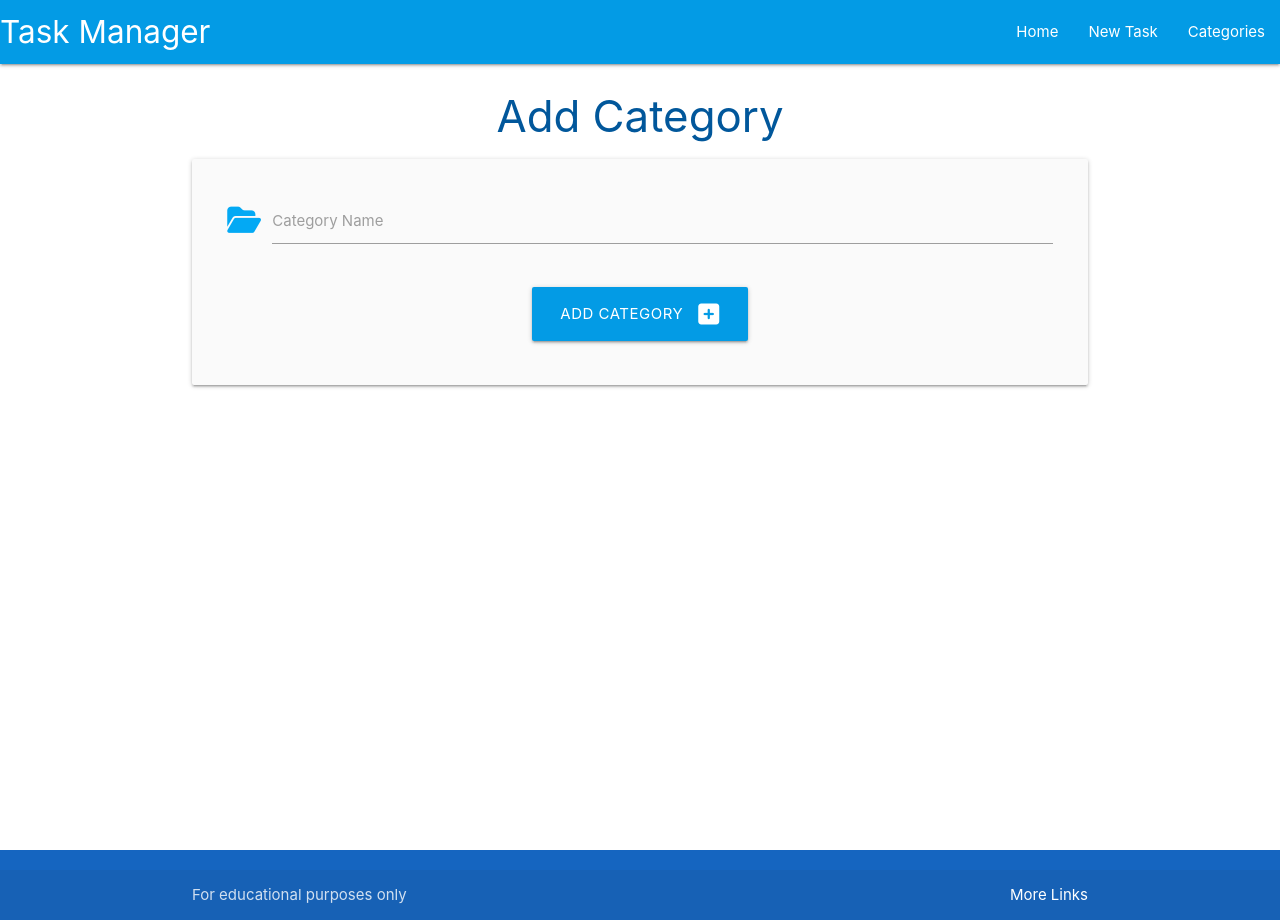
After one commit to KevJohBer/Task-Manager, a Flask app: page /add_category in a window 1280 px wide. The commit adds this page. Run offline with Flask 2, Linux system fonts and the light colour scheme; some libraries are stand-ins or nearby versions.

Commit message:
add category functionality added

```diff
--- /dev/null
+++ b/package.json
@@ -0,0 +1,5 @@
+{
+  "dependencies": {
+    "postgres": "^3.3.3"
+  }
+}
--- a/taskmanager/__init__.py
+++ b/taskmanager/__init__.py
@@ -2,13 +2,13 @@ import os
 from flask import Flask
 from flask_sqlalchemy import SQLAlchemy
 if os.path.exists("env.py"):
-    import env
+    import env  # noqa
 
 
 app = Flask(__name__)
 app.config["SECRET_KEY"] = os.environ.get("SECRET_KEY")
-app.config["QQLALCHEMY_DATABASE_URI"] = os.environ.get("DB_URL")
+app.config["SQLALCHEMY_DATABASE_URI"] = os.environ.get("DB_URL")
 
 db = SQLAlchemy(app)
 
-from taskmanager import routes
+from taskmanager import routes  # noqa
--- a/taskmanager/routes.py
+++ b/taskmanager/routes.py
@@ -1,7 +1,24 @@
-from flask import render_template
+from flask import render_template, request, redirect, url_for
 from taskmanager import app, db
+from taskmanager.models import Category, Task
 
 
 @app.route("/")
 def home():
-    return render_template("base.html")
+    return render_template("tasks.html")
+
+
+@app.route("/categories")
+def categories():
+    categories = list(Category.query.order_by(Category.category_name).all())
+    return render_template("categories.html", categories=categories)
+
+
+@app.route("/add_category", methods=["GET", "POST"])
+def add_category():
+    if request.method == "POST":
+        category = Category(category_name=request.form.get("category_name"))
+        db.session.add(category)
+        db.session.commit()
+        return redirect(url_for("categories"))
+    return render_template("add_category.html")
--- /dev/null
+++ b/taskmanager/static/css/style.css
@@ -0,0 +1,9 @@
+body {
+    display: flex;
+    min-height: 100vh;
+    flex-direction: column;
+}
+
+main {
+    flex: 1 0 auto;
+}
--- /dev/null
+++ b/taskmanager/static/js/script.js
@@ -0,0 +1,5 @@
+document.addEventListener('DOMContentLoaded', funciton () {
+    // sidenav initialization
+    let sidenav = document.querySelectorAll('.sidenav');
+    M.Sidenav.init(elems, options);
+})
--- /dev/null
+++ b/taskmanager/templates/add_category.html
@@ -0,0 +1,28 @@
+{% extends "base.html" %}
+{% block content %}
+
+<h3 class="light-blue-text text-darken-4 center-align">Add Category</h3>
+
+<div class="row card-panel grey lighten-5">
+    <form class="col s12" method="POST" action="{{ url_for('add_category') }}">
+        <!-- category_name -->
+        <div class="row">
+            <div class="input-field col s12">
+                <i class="fas fa-folder-open prefix light-blue-text text-darken"></i>
+                <input id="category_name" name="category_name" type="text" class="validate" required minlength="3"
+                    maxlength="25">
+                <label for="category_name">Category Name</label>
+            </div>
+        </div>
+        <!-- category_name -->
+        <div class="row">
+            <div class="col s12 center-align">
+                <button type="submit" class="btn-large light-blue darken-1">
+                    Add Category <i class="fas fa-plus-square right"></i>
+                </button>
+            </div>
+        </div>
+    </form>
+</div>
+
+{% endblock %}
--- a/taskmanager/templates/base.html
+++ b/taskmanager/templates/base.html
@@ -4,11 +4,51 @@
     <meta charset="UTF-8">
     <meta http-equiv="X-UA-Compatible" content="IE=edge">
     <meta name="viewport" content="width=device-width, initial-scale=1.0">
+    <link rel="stylesheet" href="https://cdnjs.cloudflare.com/ajax/libs/materialize/1.0.0/css/materialize.min.css">
+    <link rel="stylesheet" href="{{ url_for('static', filename='css/style.css') }}" type="text/css">
+    <script src="https://kit.fontawesome.com/98cbf5f74a.js" crossorigin="anonymous"></script>
     <title>Task Manager</title>
 </head>
 <body>
 
-    Hello World!
+    <header>
+        <!-- top navbar -->
+        <nav class="light-blue darken-1">
+            <div class="nav-wrapper">
+                <a href="{{ url_for('home') }}" class="brand-logo">Task Manager</a>
+                <a href="#" data-target="mobile-demo" class="sidenav-trigger"><i class="fas fa-bars"></i></a>
+                <ul class="right hide-on-med-and-down">
+                    <li><a href="{{ url_for('home') }}">Home</a></li>
+                    <li><a href="">New Task</a></li>
+                    <li><a href="{{ url_for('categories') }}">Categories</a></li>
+                </ul>
+            </div>
+        </nav>
+
+        <!-- mobile sidenav -->
+        <ul class="sidenav" id="mobile-demo">
+            <li><a href="{{ url_for('home') }}">Home</a></li>
+            <li><a href="">New Task</a></li>
+            <li><a href="{{ url_for('categories') }}">Categories</a></li>
+        </ul>
+    </header>
+
+    <main class="container">
+        {% block content %}
+        {% endblock %}
+    </main>
+
+    <footer class="page-footer blue darken-3">
+        <div class="footer-copyright">
+            <div class="container">
+                For educational purposes only
+                <a class="white-text right" href="https://codeinstitute.net" target="_blank">More Links</a>
+            </div>
+        </div>
+    </footer>
+
+    <script src="https://cdnjs.cloudflare.com/ajax/libs/materialize/1.0.0/js/materialize.min.js"></script>
+    <script src="{{ url_for('static', filename='js/script.js') }}"></script>
 
 </body>
 </html>
--- /dev/null
+++ b/taskmanager/templates/tasks.html
@@ -0,0 +1,6 @@
+{% extends "base.html" %}
+{% block content %}
+
+<h3 class="light-blue-text text-darken-4 center-align">Tasks</h3>
+
+{% endblock %}
```
Also changed, not shown: taskmanager/models.py (added, +29 -0 lines), taskmanager/templates/categories.html (added, +31 -0 lines), package-lock.json (added).
